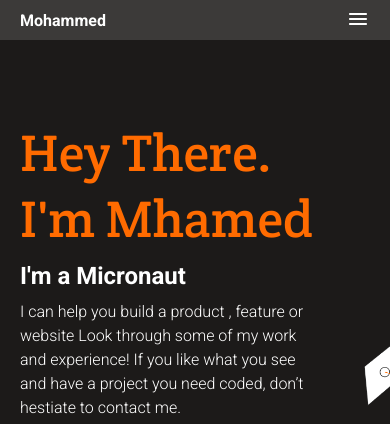
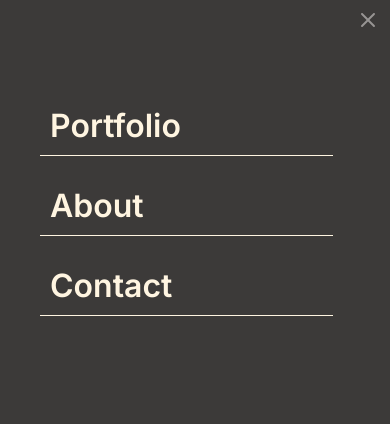
Before and after one commit to mhamedGd/Portfolio-Folks, a website: page index.html in a window 390 px wide. Both pictures are taken after a click on the button 358 px from the left and 20 px from the top of the page. Shown: the top 424 px of the page. Drawn offline with Linux system fonts and the light colour scheme.

Commit message:
Finish mobile menu preparation

```diff
--- a/index.html
+++ b/index.html
@@ -8,20 +8,31 @@
     <link href="https://fonts.googleapis.com/css2?family=Roboto:wght@300;400;600;700&display=swap" rel="stylesheet">
     <link href="https://fonts.googleapis.com/css2?family=Crete+Round&display=swap" rel="stylesheet">
     <link href="https://fonts.googleapis.com/css2?family=Inter:wght@300;600;700&display=swap" rel="stylesheet">
+    <script src="./index.js" defer></script>
     <title>Portfolio</title>
 </head>
 <body>
     <header>
       <nav class="nav-bar">
           <a href="" class="nav-bar-logo">Mohammed</a>
-          <button href="#" class="nav-bar-burger"><img src="rsc/icons/Icon-Menu.svg" alt=""></button>
+          <button class="nav-bar-burger">
+            <img class="nav-bar-burger-icon" src="rsc/icons/Icon-Menu.svg" alt="">
+            <img class="nav-bar-burger-cancel" src="rsc/icons/Icon-Cancel.svg" alt="">
+          </button>
           <ul class="nav-bar-desktop-menu">
             <li class="nav-bar-menu-item nav-bar-desktop-menu-first">Portfolio</li>
             <li class="nav-bar-menu-item">About</li>
             <li class="nav-bar-menu-item">Content</li>
             <li class="nav-bar-menu-item"><div class="center-image"><img src="./rsc/icons/Icon-Mail.svg" alt="Navigation bar mail icon"></div></li>
           </ul>
-      </nav>
+        </nav>
+        <div class="mobile-menu-screen">
+          <ul class="mobile-menu-screen-list">
+            <li><a class="mobile-menu-links" href="#portfolio">Portfolio</a></li>
+            <li><a class="mobile-menu-links" href="#about">About</a></li>
+            <li><a class="mobile-menu-links" href="#contact">Contact</a></li>
+          </ul>
+        </div>
     </header>
     <section class="headline">
       <div class="headline-info">
@@ -52,7 +63,7 @@
             <img class="icon" src="rsc/icons/Icon-Medium.svg" alt="Portfolio Medium Page"></a></li>
       </ul>
     </section>
-    <section class="works-section">
+    <section id="portfolio" class="works-section">
       <div class="section-label">
         <h1>My Recent Works</h1>
         <hr class="center-image">
@@ -177,7 +188,7 @@
         </div>
       </div>
     </section>
-    <section class="about-me-section">
+    <section id="about" class="about-me-section">
       <div class="about-me-text">
         <h1 class="headertext">About me</h1>
         <p class="paragraphtext">
@@ -229,7 +240,7 @@
         </ul>
       </div>
     </section>
-    <footer class="footer">
+    <footer id="contact" class="footer">
       <form class="contact-form" action="https://formspree.io/f/mpznwqjl" method="post">
           <h2>
             I'm always interested in hearing about new projects, so if you'd like to chat please get in touch.
--- /dev/null
+++ b/index.js
@@ -0,0 +1,13 @@
+/* es-lint disable */
+
+const HAMBURGER_BUTTON = document.querySelector(".nav-bar-burger");
+const NAVBAR_LOGO = document.querySelector(".nav-bar-logo");
+const MOBILE_MENU_SCREEN = document.querySelector(".mobile-menu-screen");
+
+HAMBURGER_BUTTON.addEventListener('click', () => {
+    HAMBURGER_BUTTON.classList.toggle('active');
+    MOBILE_MENU_SCREEN.classList.toggle("active");
+    NAVBAR_LOGO.classList.toggle("active");
+});
+
+const MOBILE_MENU_LINKS = document.querySelectorAll(".mobile-menu-links");
--- a/style.css
+++ b/style.css
@@ -1,3 +1,7 @@
+html {
+  scroll-behavior: smooth;
+}
+
 :root {
   --orange-color: #ff6b00;
   --orange-color-click: #fff5e1;
@@ -66,7 +70,7 @@ body {
   width: 100vw;
   height: 40px;
   background: #3c3a39;
-  z-index: 10;
+  z-index: 11;
 }
 
 .nav-bar > * {
@@ -79,9 +83,63 @@ body {
   font-weight: 700;
 }
 
+.nav-bar-logo.active {
+  display: none;
+}
+
 .nav-bar-burger {
   background: none;
   border: none;
+  position: absolute;
+  right: 0;
+  padding: 0 10px 0 10px;
+}
+
+.nav-bar-burger-cancel {
+  display: none;
+}
+
+.nav-bar-burger.active .nav-bar-burger-icon {
+  display: none;
+}
+
+.nav-bar-burger.active .nav-bar-burger-cancel {
+  display: block;
+}
+
+.mobile-menu-screen {
+  display: none;
+}
+
+.mobile-menu-screen.active {
+  display: block;
+  position: fixed;
+  background: #3c3a39;
+  width: 100vw;
+  height: 100vh;
+  z-index: 10;
+}
+
+.mobile-menu-screen-list {
+  padding-top: 80px;
+  list-style: none;
+  display: flex;
+  flex-direction: column;
+  gap: 20px;
+}
+
+.mobile-menu-screen-list > * {
+  font-size: 32px;
+  font-family: var(--inter);
+  font-weight: 600;
+  border-bottom: 1px solid #fff5e1;
+  width: 70vw;
+  padding: 10px;
+}
+
+.mobile-menu-screen-list > li > a {
+  text-decoration: none;
+  color: #fff5e1;
 }
 
 .nav-bar-desktop-menu {
```
Also changed, not shown: 1 other file.
